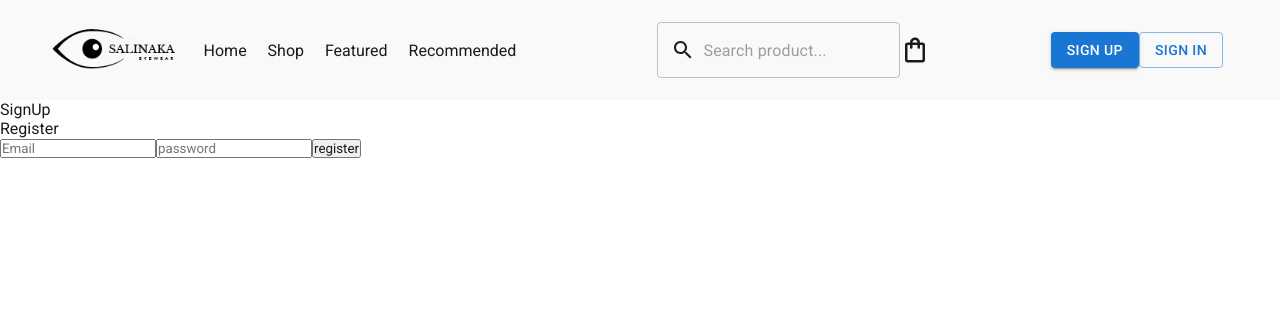
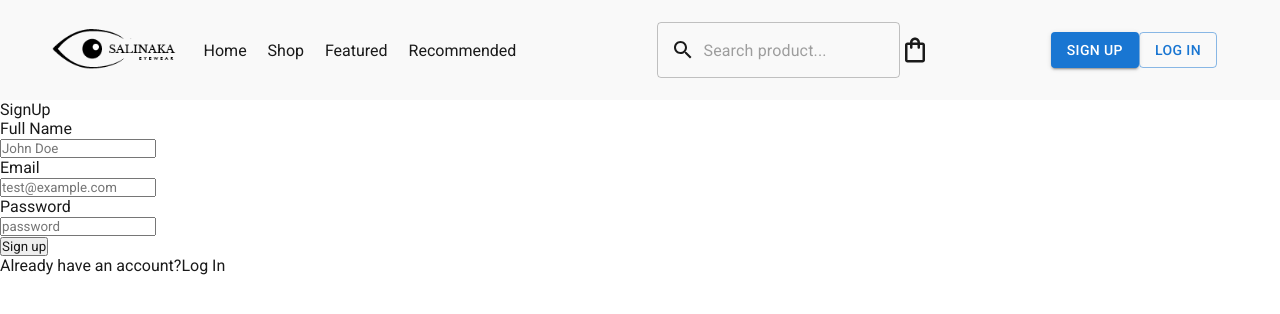
Before and after one commit to jesswang-dev/E-Commerce-Site, a React (Vite) app: page /signup in a window 1280 px wide. Shown: the top 314 px of the page. Built offline with nearby package versions, Linux system fonts and the light colour scheme.

Commit message:
completed Login & Signup form, missing OAuth

```diff
--- a/src/App.jsx
+++ b/src/App.jsx
@@ -1,6 +1,5 @@
 import { Outlet } from 'react-router-dom';
 import NavBar from './Components/NavBar';
-import Register from './utilities/Register';
 
 function App() {
 
@@ -13,8 +12,6 @@ function App() {
         <Outlet />
       </div>
 
-      <Register />
-
     </>
   );
 }
--- a/src/Components/Banner.jsx
+++ b/src/Components/Banner.jsx
@@ -33,7 +33,7 @@ export default function Banner() {
 
   return (
     <div className="banner">
-      <Container maxWidth={1200}>
+      <Container maxWidth={"xl"}>
         <Grid container height={300} display={"flex"} justifyContent={"center"} >
           <Grid item xs={6}>
             <div className="text">
--- a/src/Components/NavBar.jsx
+++ b/src/Components/NavBar.jsx
@@ -5,7 +5,7 @@ import Featured from "../Pages/Featured";
 import Recomended from "../Pages/Recomended";
 import SearchBar from "./SearchBar";
 import SignUp from "../Pages/SignUp";
-import SignIn from "../Pages/SignIn";
+import LogIn from "../Pages/LogIn";
 import Grid from "@mui/material/Grid";
 import Button from "@mui/material/Button";
 import { Container } from "@mui/material";
@@ -71,8 +71,8 @@ export default function NavBar() {
               <Link to="/signup" element={<SignUp />}>
                 <Button variant="contained">Sign Up</Button>
               </Link>
-              <Link to="/signin" element={<SignIn />}>
-                <Button variant="outlined">Sign In</Button>
+              <Link to="/login" element={<LogIn />}>
+                <Button variant="outlined">Log In</Button>
               </Link>
             </div>
           </Grid>
--- /dev/null
+++ b/src/Pages/LogIn.jsx
@@ -0,0 +1,9 @@
+import LoginForm from "../utilities/LoginForm";
+export default function LogIn() {
+  return (
+    <>
+      <div>LogIn Page</div>
+      <LoginForm />
+    </>
+  );
+}
--- a/src/Pages/SignIn.jsx
+++ /dev/null
@@ -1,5 +0,0 @@
-export default function SignIn() {
-  return (
-    <div>SignIn</div>
-  )
-}
--- a/src/Pages/SignUp.jsx
+++ b/src/Pages/SignUp.jsx
@@ -1,6 +1,10 @@
+import SignupForm from "../utilities/SignupForm";
 
 export default function SignUp() {
   return (
-    <div>SignUp</div>
-  )
+    <>
+      <div>SignUp</div>
+      <SignupForm />
+    </>
+  );
 }
--- a/src/main.jsx
+++ b/src/main.jsx
@@ -1,4 +1,3 @@
-import React from "react";
 import ReactDOM from "react-dom/client";
 import {
   createBrowserRouter,
@@ -14,7 +13,7 @@ import Featured from "./Pages/Featured";
 import Recomended from "./Pages/Recomended";
 import Result from "./Pages/Result";
 import SignUp from "./Pages/SignUp";
-import SignIn from "./Pages/SignIn";
+import LogIn from "./Pages/LogIn";
 
 /** Import stylesheets */
 import "./assets/index.css";
@@ -35,14 +34,12 @@ const router = createBrowserRouter(
       <Route path="recommended" element={<Recomended />} />
       <Route path="search/:input" element={<Result />} />
       <Route path="signup" element={<SignUp />} />
-      <Route path="signin" element={<SignIn />} />
+      <Route path="login" element={<LogIn />} />
     </Route>
   )
 );
 
 /**The entry point for adding a Router **/
 ReactDOM.createRoot(document.getElementById("root")).render(
-  <React.StrictMode>
     <RouterProvider router={router} />
-  </React.StrictMode>
 );
--- /dev/null
+++ b/src/utilities/LoginForm.jsx
@@ -0,0 +1,57 @@
+import { getAuth, signInWithEmailAndPassword } from "firebase/auth";
+import firebaseApp from "../service/firebaseConfig";
+import { useRef } from "react";
+import { useNavigate, Link } from "react-router-dom";
+
+export default function LoginForm() {
+  const passwordRef = useRef();
+  const emailRef = useRef();
+  const navigate = useNavigate();
+
+  const handleClick = (e) => {
+    e.preventDefault();
+    const auth = getAuth(firebaseApp);
+
+    const inputEmail = emailRef.current.value;
+    const inputPassword = passwordRef.current.value;
+    try {
+      const res = signInWithEmailAndPassword(auth, inputEmail, inputPassword);
+      console.log(res.user, "success");
+      navigate("/")
+    } catch (error) {
+      console.error(error);
+    }
+
+  };
+
+  return (
+    <>
+      <form action="#" id="login">
+        <label htmlFor="email">Email</label>
+        <br />
+        <input
+          type="email"
+          name="email"
+          placeholder="test@example.com"
+          ref={emailRef}
+        />
+        <br />
+        <label htmlFor="password">Password</label>
+        <br />
+        <input
+          type="password"
+          name="password"
+          placeholder="password"
+          ref={passwordRef}
+        />
+        <br />
+        <button onClick={handleClick}>Log In</button>
+      </form>
+
+      <div className="LoginOrSignup">
+        Do not have an account?
+        <Link to="/signup">Sign Up</Link>
+      </div>
+    </>
+  );
+}
--- a/src/utilities/Register.jsx
+++ /dev/null
@@ -1,53 +0,0 @@
-import { getAuth, createUserWithEmailAndPassword } from "firebase/auth";
-import firebaseApp from "../service/firebaseConfig";
-import { useRef } from "react";
-
-export default function Register() {
-  const passwordRef = useRef();
-  const emailRef = useRef();
-
-  const auth = getAuth(firebaseApp);
-
-    const handleClick = (e) => {
-      e.preventDefault();
-      const email = emailRef.current.value;
-      const password = passwordRef.current.value;
-
-        createUserWithEmailAndPassword(auth, email, password)
-          .then((userCredential) => {
-            // Signed up
-            const user = userCredential.user;
-            // ...
-            console.log(user);
-          })
-          .catch((error) => {
-            const errorCode = error.code;
-            const errorMessage = error.message;
-            // ..
-            console.log(errorCode, errorMessage);
-          });
-    }
-
-
-
-  return (
-    <>
-      <div>Register</div>
-      <form action="#">
-        <input
-          type="email"
-          name="email"
-          placeholder="Email"
-          ref={emailRef}
-        />
-        <input
-          type="password"
-          name="password"
-          placeholder="password"
-          ref={passwordRef}
-        />
-        <button onClick={handleClick}>register</button>
-      </form>
-    </>
-  );
-}
--- /dev/null
+++ b/src/utilities/SignupForm.jsx
@@ -0,0 +1,108 @@
+import { useState, useRef } from "react";
+import { Link, useNavigate } from "react-router-dom";
+import firebaseApp from "../service/firebaseConfig";
+import { getAuth, createUserWithEmailAndPassword } from "firebase/auth";
+import { getFirestore, collection, addDoc } from "firebase/firestore";
+
+export default function SignupForm() {
+  const auth = getAuth(firebaseApp);
+  const db = getFirestore(firebaseApp);
+
+  const navigate = useNavigate();
+
+  const [name, setName] = useState("");
+  const [email, setEmail] = useState("");
+  const [password, setPassword] = useState("");
+  const [error, setError] = useState({});
+
+  const nameRef = useRef();
+  const emailRef = useRef();
+  const passRef = useRef();
+
+  const addUserName = () => {
+    setName(nameRef.current.value);
+  };
+  const addUserEmail = () => {
+    setEmail(emailRef.current.value);
+  };
+  const addUserPassword = () => {
+    setPassword(passRef.current.value);
+  };
+
+  const handleSubmit = async (e) => {
+    e.preventDefault();
+
+    //user sign up
+    try {
+      const res = await createUserWithEmailAndPassword(auth, email, password);
+
+      const userObj = {
+        name: name,
+        email: email,
+        password: password,
+        id: res.user.uid,
+        shoppingBag: [],
+      };
+      console.log("userObj", userObj);
+
+      // Add a new document with a generated id.
+      const docRef = await addDoc(collection(db, "users"), userObj);
+      console.log("Document written with ID: ", docRef.id);
+
+      //sign up - success - navigate to root directory
+      navigate("/");
+    } catch (error) {
+      console.error(error);
+      setError((prev) => ({
+        ...prev,
+        code: error.code,
+        message: error.message,
+      }));
+    }
+  };
+
+  return (
+    <>
+      <div className="errorMessage">{error.code}</div>
+
+      <form action="#" id="signup" onSubmit={handleSubmit}>
+        <label htmlFor="name">Full Name</label>
+        <br />
+        <input
+          type="text"
+          name="name"
+          placeholder="John Doe"
+          onBlur={addUserName}
+          ref={nameRef}
+        />
+        <br />
+        <label htmlFor="email">Email</label>
+        <br />
+        <input
+          type="email"
+          name="email"
+          placeholder="test@example.com"
+          onBlur={addUserEmail}
+          ref={emailRef}
+        />
+        <br />
+        <label htmlFor="password">Password</label>
+        <br />
+        <input
+          type="password"
+          name="password"
+          placeholder="password"
+          onBlur={addUserPassword}
+          ref={passRef}
+        />
+        <br />
+        <input type="submit" value="Sign up" />
+      </form>
+
+      <div className="LoginOrSignup">
+        Already have an account?
+        <Link to='/login'>Log In</Link>
+      </div>
+    </>
+  );
+}
```
